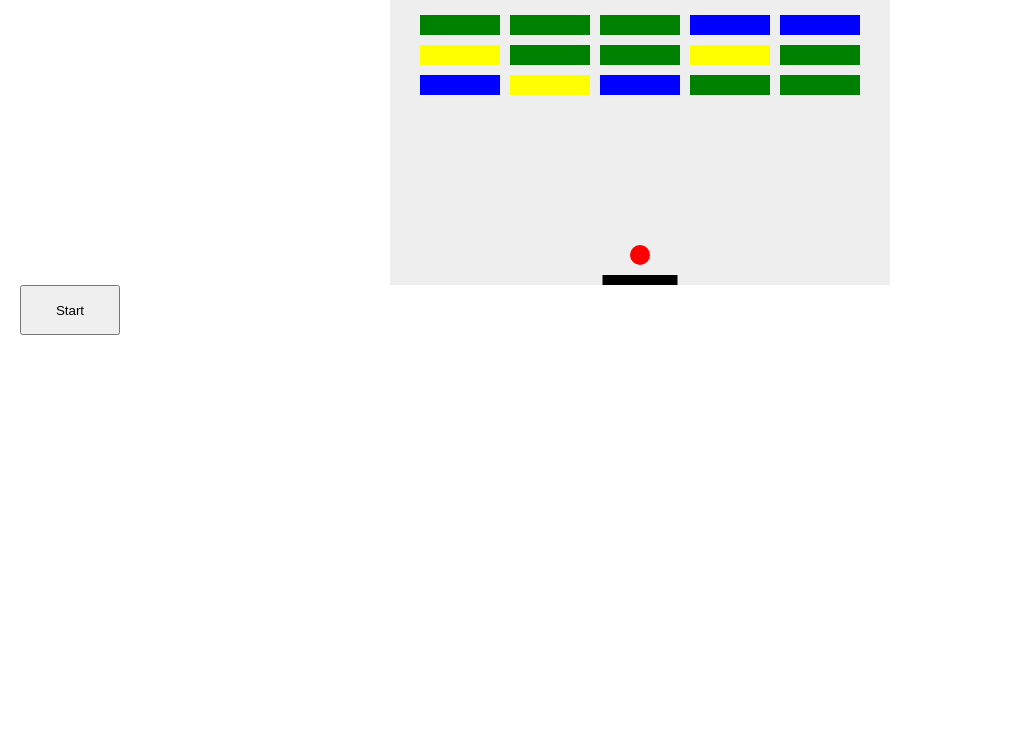
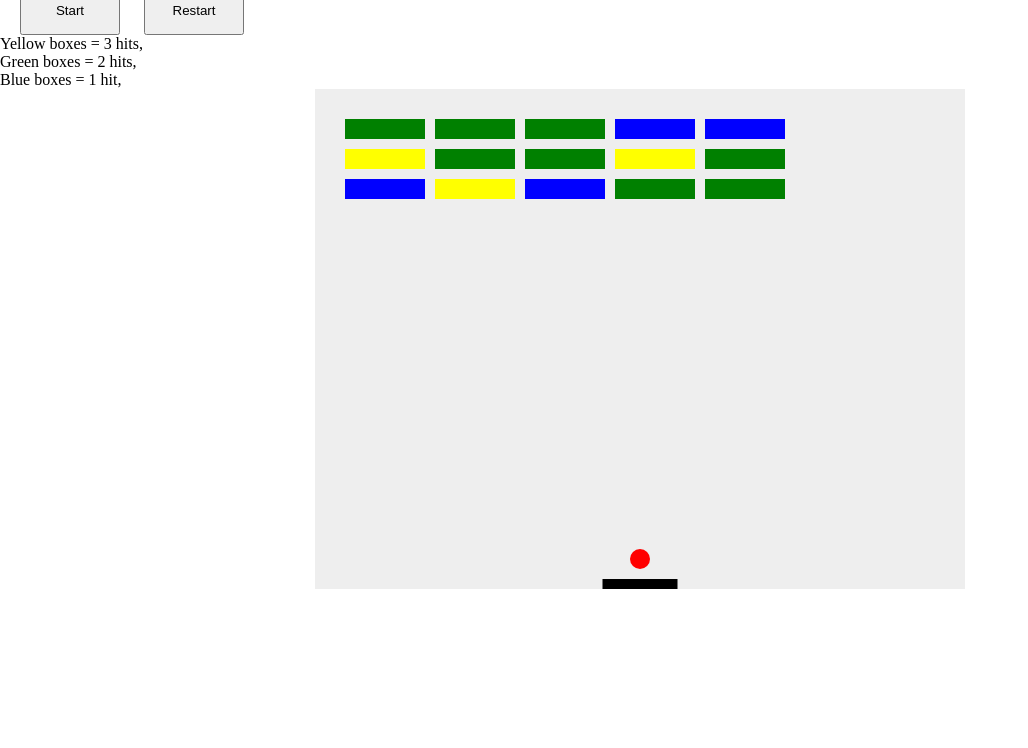
Before and after one commit to alialkaheli/breakout, a website built with webpack: page index.html in a window 1280 px wide. Shown: the part 52-800 px from the top of the page, without its empty margins (0-1028 px from the left). Built offline with nearby package versions, Linux system fonts and the light colour scheme; files whose address does not match are found by name.

Commit message:
Add a restart button

```diff
--- a/index.html
+++ b/index.html
@@ -8,10 +8,20 @@
   </head>
   <body>
     <!-- <canvas id="breakout" width="500" height="350"></canvas> -->
-    <center><h1>Atari Breakout</h1></center>
-    <canvas id="game" height="300" width="500"></canvas>
+    <div class="game-page">
+      <h1>Atari Breakout</h1>
+      <div class="game-buttons">
+        <div class="instruction">
+          <button id="start">Start</button>
+          <button id="restart">Restart</button>
+          <p>Yellow boxes = 3 hits,</p>
+            <p>Green boxes = 2 hits,</p>
+            <p>Blue boxes = 1 hit,</p>
+
+        </div>
+        <canvas id="game" height="500" width="650"></canvas>
+      </div>
+    </div>
     <script src="./bundle.js"></script>
-    <button>Start</button>
-
   </body>
 </html>
```
